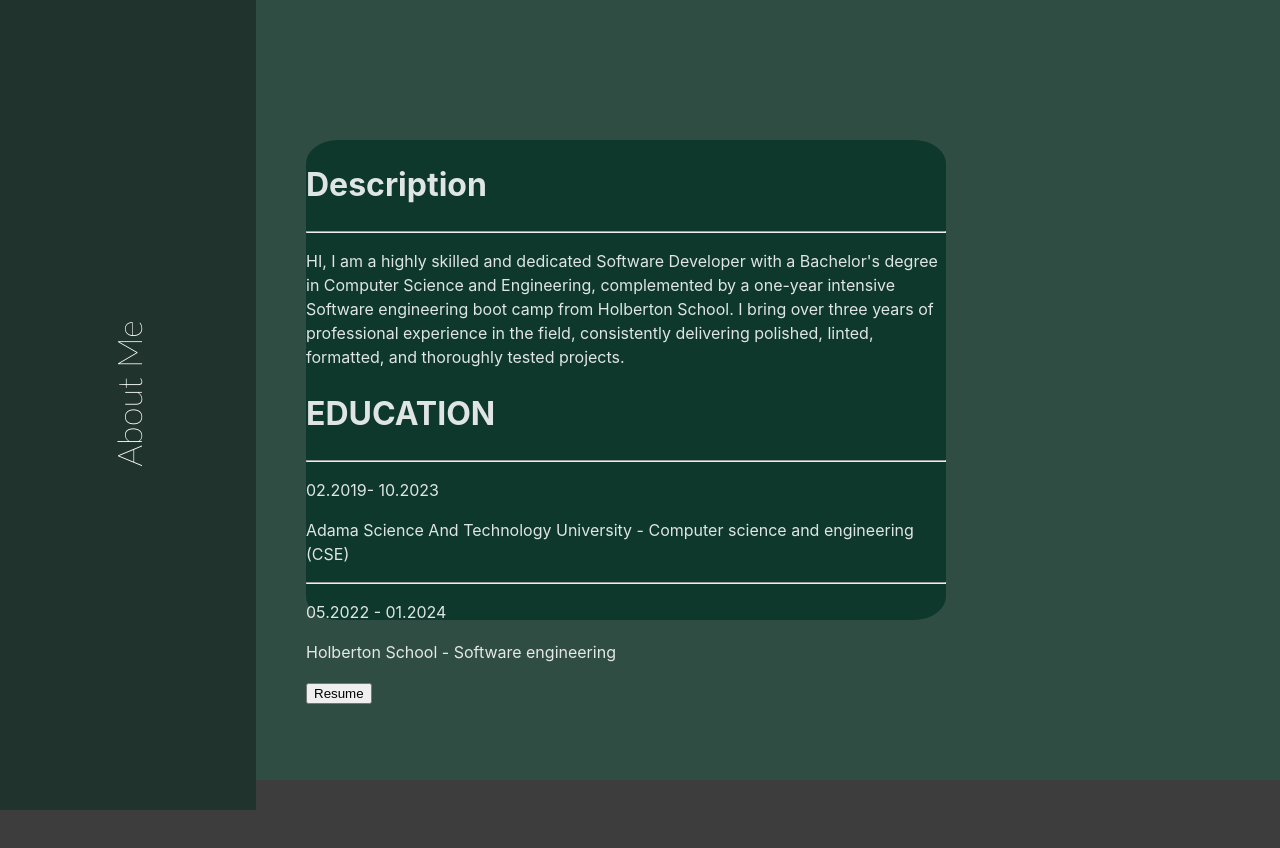
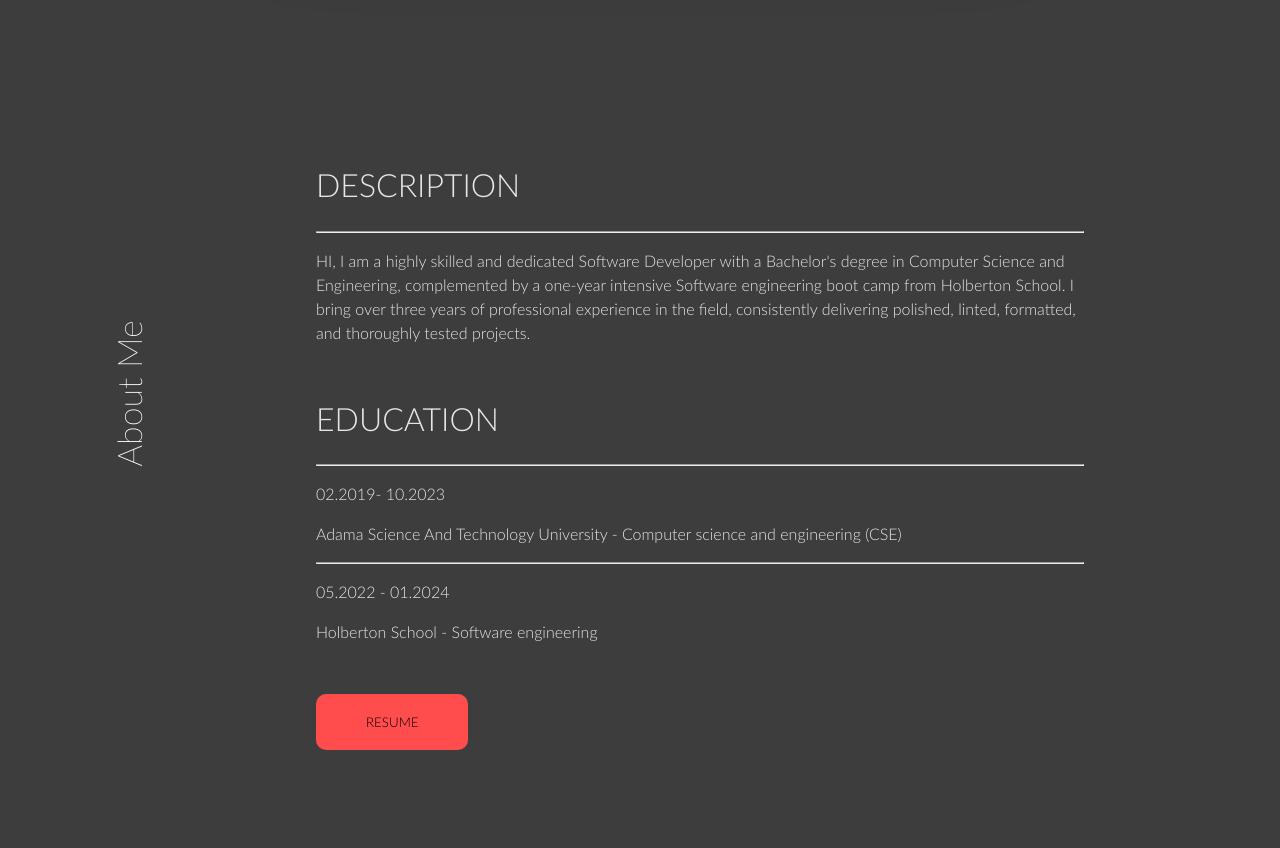
Before and after one commit to Haile-08/react_portfolio, a React (Vite) app: page / in a window 1280 px wide. Shown: the part 1620-2468 px from the top of the page. Built offline with nearby package versions, Linux system fonts and the light colour scheme.

Commit message:
Finish the about page layout

```diff
--- a/src/components/About/About.css
+++ b/src/components/About/About.css
@@ -4,7 +4,6 @@
     display: flex;
     flex-direction: column;
     background-color: #3d3d3d;
-    background-color: rgb(114, 97, 74);
 }
 
 .about-body{
@@ -12,7 +11,6 @@
     height: 100vh;
     display: flex;
     flex-direction: row;
-    background-color: rgb(55, 128, 128);
 }
 .about-title {
     width: 20vw;
@@ -24,7 +22,7 @@
     color: #ffffff;
     font-size: 34px;
     padding-bottom: 150px;
-    background-color: rgb(32, 51, 45);
+
 }
 
 .about-title p{
@@ -40,13 +38,45 @@
     flex-direction: column;
     justify-content: center;
     align-items: flex-start;
-    background-color: rgb(48, 77, 67);
+
 }
 
 .about-bar {
-    width: 50vw;
+    width: 60vw;
     height: 60vh;
     margin-left: 50px;
     border-radius: 5%;
-    background-color: rgb(14, 56, 43);
+    padding: 10px;
 }
+
+.about-bar button{
+    outline: none;
+    border: none;
+    padding: 20px 50px;
+    border-radius: 10px;
+    font-family: lato-light;
+    cursor: pointer;
+    background-color: #ff4d4d;
+}
+
+
+.about-description {
+    margin-bottom: 50px;
+}
+.about-description h1{
+    font-family: lato-light;
+}
+
+.about-description p{
+    font-family: lato-light;
+}
+.about-education h1 {
+    font-family: lato-light;
+}
+
+.about-education {
+    margin-bottom: 50px;
+}
+.edu p {
+    font-family: lato-light;
+}
--- a/src/components/About/About.jsx
+++ b/src/components/About/About.jsx
@@ -11,7 +11,7 @@ function About() {
         <div className="about-info">
           <div className="about-bar">
             <div className="about-description">
-              <h1>Description</h1>
+              <h1>DESCRIPTION</h1>
               <hr />
               <p>
                 HI, I am a highly skilled and dedicated Software Developer with
@@ -25,7 +25,7 @@ function About() {
             <div className="about-education">
               <h1>EDUCATION</h1>
               <hr />
-              <div className="edu1">
+              <div className="edu">
                 <p>02.2019- 10.2023</p>
                 <p>
                   Adama Science And Technology University - Computer science and
@@ -33,13 +33,14 @@ function About() {
                 </p>
               </div>
               <hr />
-              <div className="edu2">
+              <div className="edu">
                 <p>05.2022 - 01.2024</p>
                 <p>Holberton School - Software engineering</p>
               </div>
             </div>
-
-            <button>Resume</button>
+            <a href="/1. Haile_Melaku_Resume.pdf" download>
+              <button>RESUME</button>
+            </a>
           </div>
         </div>
       </div>
```
Also changed, not shown: 1 other file (tests, documents, lock files or other folders).
